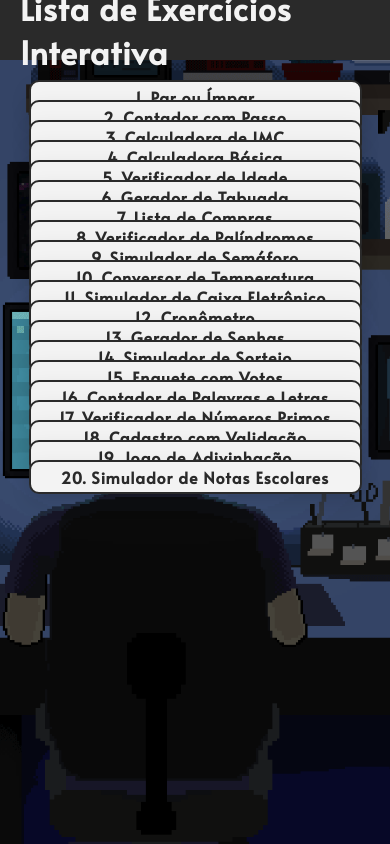
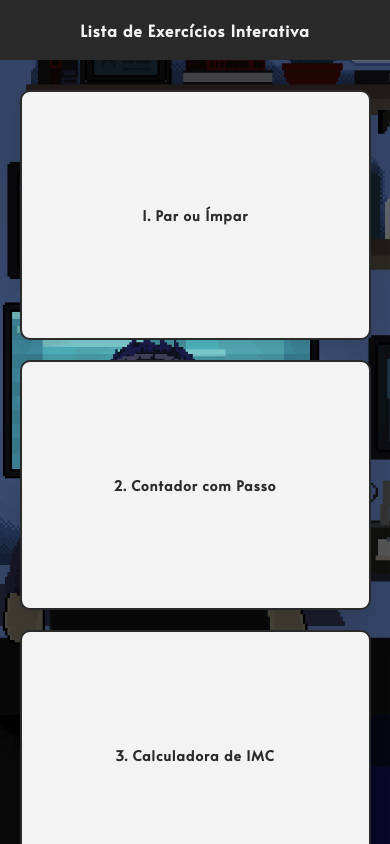
Before and after one commit to MateusDio/Site-Exerc-cios, a plain HTML site: page index.html in a window 390 px wide. Drawn offline with Linux system fonts and the light colour scheme.

Commit message:
Add files via upload

```diff
--- a/style.css
+++ b/style.css
@@ -135,34 +135,55 @@ button:hover {
 }
 
 @media (max-width: 768px) {
-    header {
+      header {
         font-size: 16px;
         padding: 0 20px;
         height: 60px;
+        justify-content: space-between;
     }
 
+    header h1 {
+        font-size: 16px;
+        flex-grow: 1;
+        text-align: center;
+        margin: 0 auto;
+        max-width: 70%;
+        overflow: hidden;
+        text-overflow: ellipsis;
+        white-space: nowrap;
+    }
+
+    header a {
+        position: static;
+        transform: none;
+        font-size: 14px;
+        margin-left: auto;
+    }
+
+
     #inicio {
-        padding-top: 70px;
+        padding-top: 80px;
     }
 
     .card-container {
-        width: 90%;
-        height: auto;
+        width: 90vw;
+        height: 250px; /* Mantém altura fixa necessária para o flip funcionar */
     }
 
     .card-front,
     .card-back {
-        padding: 15px;
+        padding: 10px;
     }
 
+    .card-front h3,
     .card-text {
-        font-size: 16px;
+        font-size: 14px;
     }
 
     button {
         font-size: 14px;
         width: 100%;
-        max-width: 200px;
-        height: 60px;
+        max-width: 180px;
+        height: 50px;
     }
 }
```
